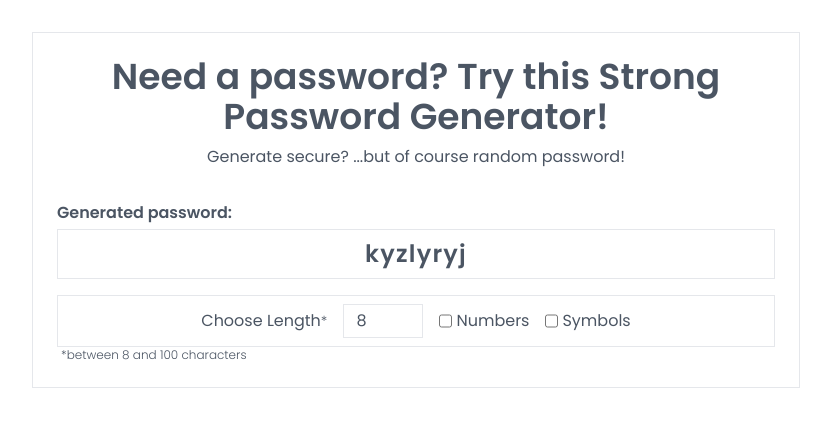
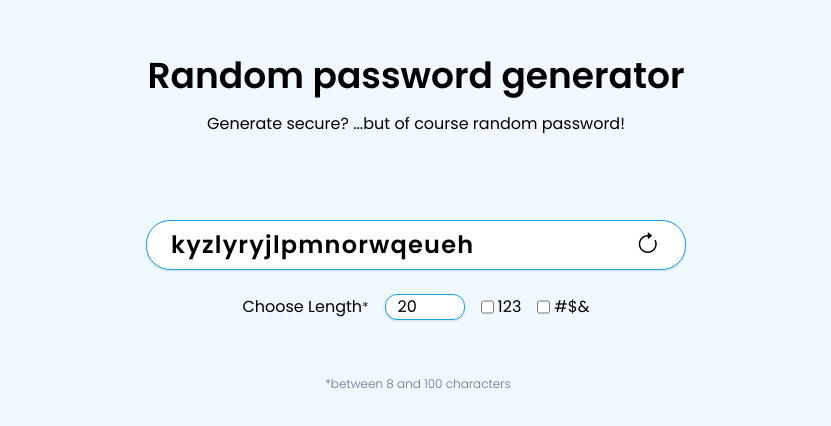
Before and after one commit to dkumza/password-generator-react, a React (Vite) app: page / in a window 1280 px wide. Shown: the top 426 px of the page, without its empty margins (224-1055 px from the left). Built offline with nearby package versions, Linux system fonts and the light colour scheme.

Commit message:
refresh passw on button click

```diff
--- a/index.html
+++ b/index.html
@@ -5,20 +5,21 @@
       <meta name="viewport" content="width=device-width, initial-scale=1.0" />
       <title>Vite + React Template</title>
    </head>
-   <body>
+   <body class="bg-sky-50">
       <div
-         class="main-container mx-auto border w-fit max-w-3xl m-8 p-6 text-gray-600 text-center"
+         class="main-container mx-auto w-full sm:max-w-3xl m-8 p-6 text-center"
       >
-         <div class="head flex flex-col items-center">
-            <h1 class="text-4xl font-semibold">
-               Need a password? Try this Strong Password Generator!
+         <div class="head flex flex-col items-center mb-20">
+            <h1 class="text-4xl font-semibold mb-4">
+               Random password generator
             </h1>
-            <p class="mt-2">
-               Generate secure? ...but of course random password!
-            </p>
+            <p class="">Generate secure? ...but of course random password!</p>
          </div>
-         <p class="mt-8 font-semibold text-left">Generated password:</p>
+         <!-- <p class="mt-8 font-semibold text-left">Generated password:</p> -->
          <div id="root"></div>
+         <p class="font-light pl-1 text-xs mt-12 text-slate-500">
+            *between 8 and 100 characters
+         </p>
       </div>
 
       <script type="module" src="/src/main.jsx"></script>
--- a/src/App.jsx
+++ b/src/App.jsx
@@ -6,7 +6,7 @@ import Options from "./components/Options";
 import "./App.css";
 
 function App() {
-   const [length, setLength] = useState(8);
+   const [length, setLength] = useState(20);
    const [numbersSelected, setNumbersSelected] = useState(false);
    const [symbolsSelected, setSymbolsSelected] = useState(false);
 
@@ -23,7 +23,7 @@ function App() {
    };
 
    return (
-      <div className="max-w-full">
+      <div className="max-w-full flex flex-col items-center">
          <Output
             length={length}
             numbersSelected={numbersSelected}
--- a/src/components/Options.jsx
+++ b/src/components/Options.jsx
@@ -10,14 +10,14 @@ export default function Options({
    return (
       <div className="">
          <form
-            className="flex border mt-4 gap-4  p-2 items-center justify-center"
+            className="flex mt-4 gap-4 p-2 items-center justify-center"
             onSubmit={(e) => preventEnter(e)}
          >
             <label htmlFor="number">
                Choose Length<span className="font-light text-sm">*</span>
             </label>
             <input
-               className="border py-1 px-3 w-20 outline-none"
+               className="border border-sky-500 rounded-xl shadow px-3 w-20"
                type="number"
                min="8"
                max="100"
@@ -33,7 +33,7 @@ export default function Options({
                      handleNumberBox(e);
                   }}
                />
-               <label htmlFor="numbers">Numbers</label>
+               <label htmlFor="numbers">123</label>
             </div>
             <div className="f-2 flex gap-1">
                <input
@@ -44,12 +44,9 @@ export default function Options({
                      handleSymbolBox(e);
                   }}
                />
-               <label htmlFor="symbols">Symbols</label>
+               <label htmlFor="symbols">#$&</label>
             </div>
          </form>
-         <p className="text-left font-light pl-1 text-xs">
-            *between 8 and 100 characters
-         </p>
       </div>
    );
 }
--- a/src/components/Output.jsx
+++ b/src/components/Output.jsx
@@ -5,23 +5,23 @@ import { abc, numbers, symbols } from "../data";
 export default function Output({ length, numbersSelected, symbolsSelected }) {
    const [newPassw, setNewPassw] = useState([]);
 
-   useEffect(() => {
-      if (length < 8 || length > 100) return;
-      let newPasswArray = [];
    const randomAbc = () => ({
       char: abc[Math.floor(Math.random() * abc.length)],
       type: "",
    });
+
    const randomNumber = () => ({
       char: numbers[Math.floor(Math.random() * numbers.length)],
       type: "text-sky-600",
    });
+
    const randomSymbol = () => ({
       char: symbols[Math.floor(Math.random() * symbols.length)],
       type: "text-rose-600",
    });
 
    const makeRandomPassw = (length) => {
+      let newPasswArray = [];
       for (let i = 0; i < length; i++) {
          if (newPasswArray.length < length) {
             newPasswArray.push(randomAbc());
@@ -31,19 +31,29 @@ export default function Output({ length, numbersSelected, symbolsSelected }) {
          if (newPasswArray.length < length && symbolsSelected)
             newPasswArray.push(randomSymbol());
       }
-         setNewPassw(newPasswArray);
+      return newPasswArray;
    };
 
-      makeRandomPassw(length);
+   useEffect(() => {
+      if (length < 8 || length > 100) return;
+      setNewPassw(makeRandomPassw(length));
    }, [length, numbersSelected, symbolsSelected]);
 
    return (
-      <div className="border mt-1 text-center text-2xl tracking-wider font-semibold py-2 px-4 max-w-full break-all ">
+      <div className="flex justify-between border rounded-3xl border-sky-500 mt-1 text-center text-2xl tracking-wider  font-semibold py-2 px-4 max-w-full  shadow bg-white w-3/4">
+         <div className="passw-wrap ml-2 truncate">
             {newPassw.map((item, index) => (
                <span key={index} className={item.type}>
                   {item.char}
                </span>
             ))}
          </div>
+         <button
+            className=" mr-2"
+            onClick={() => setNewPassw(makeRandomPassw(length))}
+         >
+            <i className="bi bi-arrow-clockwise"></i>
+         </button>
+      </div>
    );
 }
--- a/src/index.css
+++ b/src/index.css
@@ -1,4 +1,5 @@
 @import url("https://fonts.googleapis.com/css2?family=Poppins:ital,wght@0,100;0,200;0,300;0,400;0,500;0,600;0,700;0,800;1,100;1,200;1,300;1,400;1,500;1,600;1,700&display=swap");
+@import url("https://cdn.jsdelivr.net/npm/bootstrap-icons@1.11.2/font/bootstrap-icons.min.css");
 @tailwind base;
 @tailwind components;
 @tailwind utilities;
```
Lines whose indentation alone changed are shown as unchanged.
